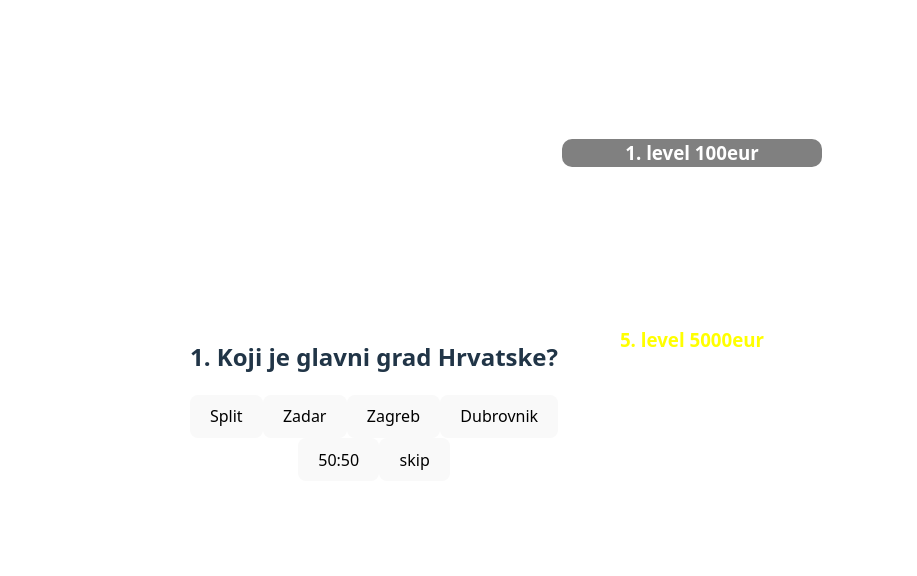
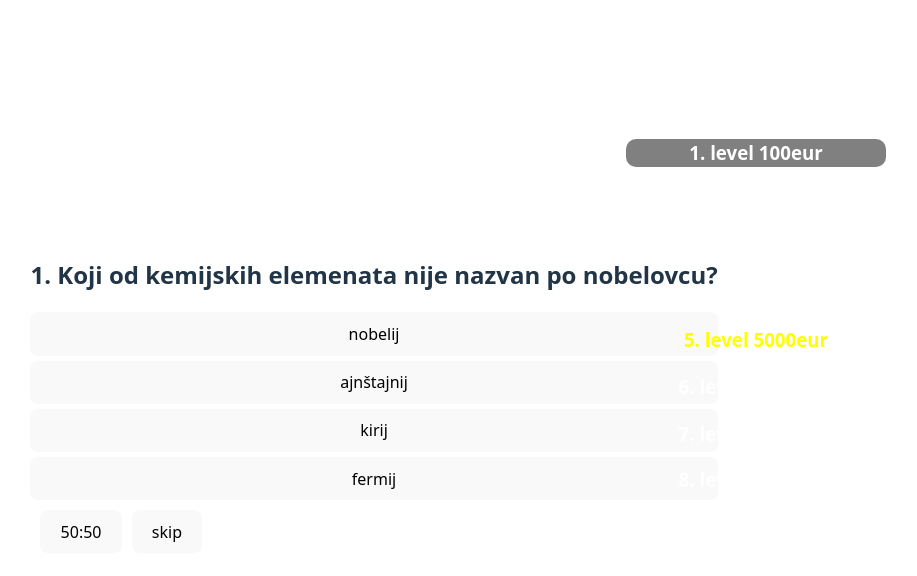
Before and after one commit to vmastelic/Internship-14-Millionaire, a React (Vite) app: page / in a window 1280 px wide. Both pictures are taken after a click on the button "Start game". Shown: the top 576 px of the page, without its empty margins (266-1183 px from the left). Built offline with nearby package versions, Linux system fonts and the light colour scheme.

Commit message:
Add game questions.

```diff
--- a/src/App.jsx
+++ b/src/App.jsx
@@ -137,7 +137,7 @@ function App() {
     <div className='page'>
       <div className='game-questions'>
         <h2>{currentIndex + 1}. {currentQuestion.text}</h2>
-
+        <div className='answers'>
         {currentQuestion.answers.map((a) => {
           if (hiddenAnswerIds.includes(a.id)) return null;
           return (
@@ -151,6 +151,7 @@ function App() {
             </button>
           );
         })}
+        </div>
 
         <div className='jokers'>
           <button
--- a/src/data/questions.js
+++ b/src/data/questions.js
@@ -11,102 +11,192 @@ export const QUESTIONS = [
     },
     {
         id: 2,
-        text: "Koji je glavni grad Hrvatske?",
+        text: " Ime koje afričke države na arapskom znači zemlja crnih ljudi?",
         answers: [
-            {id: "a", text: "Split", correct: false},
-            {id: "b", text: "Zadar", correct: false},
-            {id: "c", text: "Zagreb", correct: true},
-            {id: "d", text: "Dubrovnik", correct: false},
+            {id: "a", text: "Alžir", correct: false},
+            {id: "b", text: "Nigerija", correct: false},
+            {id: "c", text: "Sudan", correct: true},
+            {id: "d", text: "Niger", correct: false},
         ],
     },
     {
         id: 3,
-        text: "Koji je glavni grad Hrvatske?",
+        text: "Što su bojkot, sandwich i silueta?",
         answers: [
-            {id: "a", text: "Split", correct: false},
-            {id: "b", text: "Zadar", correct: false},
-            {id: "c", text: "Zagreb", correct: true},
-            {id: "d", text: "Dubrovnik", correct: false},
+            {id: "a", text: "Antonimi", correct: false},
+            {id: "b", text: "Eponimi", correct: true},
+            {id: "c", text: "Metonimi", correct: false},
+            {id: "d", text: "Frazemi", correct: false},
         ],
     },
     {
         id: 4,
-        text: "Koji je glavni grad Hrvatske?",
+        text: "Čija je skulptura na zapadnom pročelju Kamenitih vrata?",
         answers: [
-            {id: "a", text: "Split", correct: false},
-            {id: "b", text: "Zadar", correct: false},
-            {id: "c", text: "Zagreb", correct: true},
-            {id: "d", text: "Dubrovnik", correct: false},
+            {id: "a", text: "Gige Barićeve", correct: false},
+            {id: "b", text: "Dore Krupićeve", correct: true},
+            {id: "c", text: "Mile Gojsalić", correct: false},
+            {id: "d", text: "Dive Grabovčeve", correct: false},
         ],
     },
     {
         id: 5,
-        text: "Koji je glavni grad Hrvatske?",
+        text: "U kojoj se pjesmi Gunsa zviždi?",
         answers: [
-            {id: "a", text: "Split", correct: false},
-            {id: "b", text: "Zadar", correct: false},
-            {id: "c", text: "Zagreb", correct: true},
-            {id: "d", text: "Dubrovnik", correct: false},
+            {id: "a", text: "November Rain", correct: false},
+            {id: "b", text: "Sweet Child of Mine", correct: false},
+            {id: "c", text: "Patience", correct: true},
+            {id: "d", text: "Paradise city", correct: false},
         ],
     },
     {
         id: 6,
-        text: "Koji je glavni grad Hrvatske?",
+        text: "Kome su pripadale dvije najskuplje gitare prodane na dražbama?",
         answers: [
-            {id: "a", text: "Split", correct: false},
-            {id: "b", text: "Zadar", correct: false},
-            {id: "c", text: "Zagreb", correct: true},
-            {id: "d", text: "Dubrovnik", correct: false},
+            {id: "a", text: "Kurt Cobainu", correct: true},
+            {id: "b", text: "John Lennonu", correct: false},
+            {id: "c", text: "David Bowieu", correct: false},
+            {id: "d", text: "Jimi Hendrixu", correct: false},
         ],
     },
     {
         id: 7,
-        text: "Koji je glavni grad Hrvatske?",
+        text: "Koji je nadimak Johna Kramera iz filma Slagalica strave?",
         answers: [
-            {id: "a", text: "Split", correct: false},
-            {id: "b", text: "Zadar", correct: false},
-            {id: "c", text: "Zagreb", correct: true},
-            {id: "d", text: "Dubrovnik", correct: false},
+            {id: "a", text: "Pennywise", correct: false},
+            {id: "b", text: "Pinhead", correct: false},
+            {id: "c", text: "Jigsaw", correct: true},
+            {id: "d", text: "Dracula", correct: false},
         ],
     },
     {
         id: 8,
-        text: "Koji je glavni grad Hrvatske?",
+        text: "Tko je junak iz Gothama?",
         answers: [
-            {id: "a", text: "Split", correct: false},
-            {id: "b", text: "Zadar", correct: false},
-            {id: "c", text: "Zagreb", correct: true},
-            {id: "d", text: "Dubrovnik", correct: false},
+            {id: "a", text: "Spiderman", correct: false},
+            {id: "b", text: "Superman", correct: false},
+            {id: "c", text: "Batman", correct: true},
+            {id: "d", text: "Robin", correct: false},
         ],
     },
     {
         id: 9,
-        text: "Koji je glavni grad Hrvatske?",
+        text: "Koja država nije otok, ali joj ime znači otoci?",
         answers: [
-            {id: "a", text: "Split", correct: false},
-            {id: "b", text: "Zadar", correct: false},
-            {id: "c", text: "Zagreb", correct: true},
-            {id: "d", text: "Dubrovnik", correct: false},
+            {id: "a", text: "Alžir", correct: true},
+            {id: "b", text: "Maroko", correct: false},
+            {id: "c", text: "Tunis", correct: false},
+            {id: "d", text: "Sudan", correct: false},
         ],
     },
     {
         id: 10,
-        text: "Koji je glavni grad Hrvatske?",
+        text: "Tko su, svi bez iznimke, ubojice i varalice?",
         answers: [
-            {id: "a", text: "Split", correct: false},
-            {id: "b", text: "Zadar", correct: false},
-            {id: "c", text: "Zagreb", correct: true},
-            {id: "d", text: "Dubrovnik", correct: false},
+            {id: "a", text: "Karamazovi", correct: false},
+            {id: "b", text: "Glembajevi", correct: true},
+            {id: "c", text: "Verdijevi", correct: false},
+            {id: "d", text: "Stipančići", correct: false},
         ],
     },
     {
         id: 11,
-        text: "Koji je glavni grad Hrvatske?",
+        text: "Tko je glavni lik jedne pripovijetke E. A. Poea?",
         answers: [
-            {id: "a", text: "Split", correct: false},
-            {id: "b", text: "Zadar", correct: false},
-            {id: "c", text: "Zagreb", correct: true},
-            {id: "d", text: "Dubrovnik", correct: false},
+            {id: "a", text: "Jednooki mačak", correct: true},
+            {id: "b", text: "Papagaj bez krila", correct: false},
+            {id: "c", text: "Troglavi pas", correct: false},
+            {id: "d", text: "Pas bez repa", correct: false},
+        ],
+    },
+    {
+        id: 12,
+        text: "Tko se izvrgava opasnosti za drugoga, taj vadi kestene iz...",
+        answers: [
+            {id: "a", text: "Vatre", correct: true},
+            {id: "b", text: "Vode", correct: false},
+            {id: "c", text: "Šume", correct: false},
+            {id: "d", text: "Rijeke", correct: false},
+        ],
+    },
+    {
+        id: 13,
+        text: "Koji je auto 1991. u Osjeku stradao pod gusjenicama tenka?",
+        answers: [
+            {id: "a", text: "Fićo", correct: true},
+            {id: "b", text: "Zastava", correct: false},
+            {id: "c", text: "Buba", correct: false},
+            {id: "d", text: "Peglica", correct: false},
+        ],
+    },
+    {
+        id: 14,
+        text: "Koji od kemijskih elemenata nije nazvan po nobelovcu?",
+        answers: [
+            {id: "a", text: "nobelij", correct: true},
+            {id: "b", text: "ajnštajnij", correct: false},
+            {id: "c", text: "kirij", correct: false},
+            {id: "d", text: "fermij", correct: false},
+        ],
+    },
+    {
+        id: 15,
+        text: "Koje je kazalište najstarije u hrvatskoj?",
+        answers: [
+            {id: "a", text: "hvarsko", correct: true},
+            {id: "b", text: "riječko", correct: false},
+            {id: "c", text: "splitsko", correct: false},
+            {id: "d", text: "dubrovačko", correct: false},
+        ],
+    },
+    {
+        id: 16,
+        text: "Koji je Imoćanin rođen u Splitu proslavio Pulu?",
+        answers: [
+            {id: "a", text: "Mate Parlov", correct: true},
+            {id: "b", text: "Marijan Beneš", correct: false},
+            {id: "c", text: "Antun Josipović", correct: false},
+            {id: "d", text: "Željko Mavrović", correct: false},
+        ],
+    },
+    {
+        id: 17,
+        text: "Koji bi vrh neodoljivo privukao Harryja Pottera?",
+        answers: [
+            {id: "a", text: "Klek", correct: true},
+            {id: "b", text: "Sljeme", correct: false},
+            {id: "c", text: "Konj", correct: false},
+            {id: "d", text: "Sveta gera", correct: false},
+        ],
+    },
+    {
+        id: 18,
+        text: "Kojoj vrsti riječi pripada riječ oblačan?",
+        answers: [
+            {id: "a", text: "Pridjevima", correct: true},
+            {id: "b", text: "Prijedlozima", correct: false},
+            {id: "c", text: "Prilozima", correct: false},
+            {id: "d", text: "Glagolima", correct: false},
+        ],
+    },
+    {
+        id: 19,
+        text: "Koji biser Jadrana nije nacionalni park?",
+        answers: [
+            {id: "a", text: "Brijuni", correct: false},
+            {id: "b", text: "Biševo", correct: true},
+            {id: "c", text: "Kornati", correct: false},
+            {id: "d", text: "Mljet", correct: false},
+        ],
+    },
+    {
+        id: 20,
+        text: "Nakon odsviranog koncerta gotovo uvijek slijedi...",
+        answers: [
+            {id: "a", text: "Bis", correct: true},
+            {id: "b", text: "Cis", correct: false},
+            {id: "c", text: "Dis", correct: false},
+            {id: "d", text: "Fis", correct: false},
         ],
     },
 ];
--- a/src/style/App.css
+++ b/src/style/App.css
@@ -13,7 +13,7 @@
 
 .level-list{
   position: absolute;
-  right: 15%;
+  right: 10%;
   top: 15%;
   width: 260px;
 }
--- a/src/style/answers.css
+++ b/src/style/answers.css
@@ -1,5 +1,5 @@
 button:hover{
-    transform: scale(1.06);
+    transform: scale(1.04);
 }
 
 .answer.correct {
@@ -11,3 +11,15 @@ button:hover{
   background: #e74c3c;
   color: white;
 }
+
+.answers{
+  display: flex;
+  gap: 5px;
+  flex-direction: column;
+}
+
+.jokers{
+  display: flex;
+  margin: 10px;
+  gap: 10px;
+}
```
